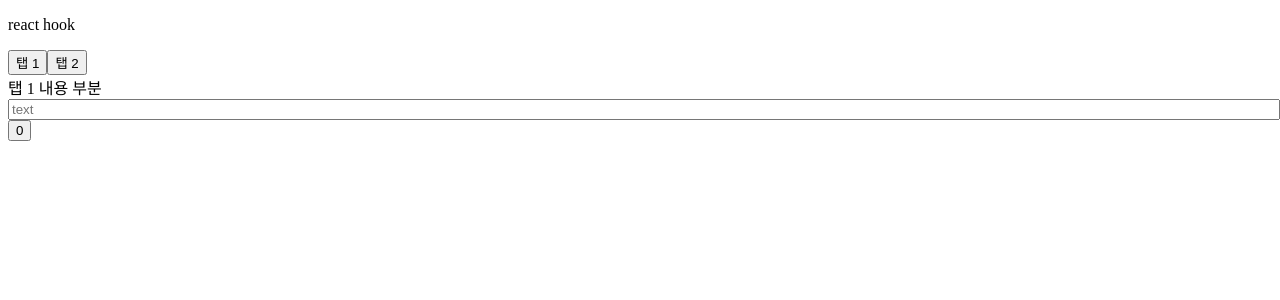
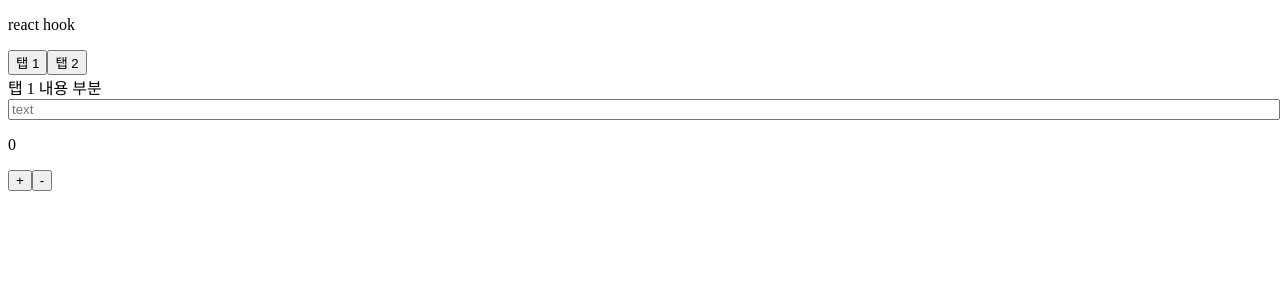
Before and after one commit to idsiemu/react-hooks, a React (Create React App) app: page / in a window 1280 px wide. Shown: the top 300 px of the page. Built offline with nearby package versions, Linux system fonts and the light colour scheme; the HTML template or start-up script is replaced by a standard one.

Commit message:
useEffect commit

```diff
--- a/package.json
+++ b/package.json
@@ -8,7 +8,7 @@
     "@testing-library/user-event": "^7.1.2",
     "react": "^16.13.1",
     "react-dom": "^16.13.1",
-    "react-scripts": "3.4.1",
+    "react-scripts": "^3.4.1",
     "styled-components": "^5.1.0"
   },
   "scripts": {
--- a/src/App.js
+++ b/src/App.js
@@ -1,6 +1,7 @@
 import React, { useEffect, useState } from 'react';
 import useInput from './useInput';
 import useTabs from './useTabs';
+import useTitle from './useTitle';
 import styled from 'styled-components'
 
 const content = [
@@ -17,24 +18,31 @@ const content = [
 const Input = styled.input`
   width:100%
 `;
-const Number = (init, division) => {
+const Number = (init) => {
   const [number, setNumber] = useState(init);
-  if(division === 1){
+  const plus = () => {
     setNumber(number + 1);
-  }else if(division === 0){
+  }
+  const minus = () => {
     setNumber(number - 1);
   }
-  return number;
+  return {
+    number,
+    plus,
+    minus
+  };
 }
+
+
 
 const App = () => {
   const sayHello = () => console.log("123123");
-  useEffect(() => {
-    sayHello();
-  })
-  const num = Number(0);
+  const {number, plus, minus} = Number(0);
+  useEffect(sayHello);
   const name = useInput("")
   const tab = useTabs(0, content);
+  const titleUpdater = useTitle("Loading...");
+  setTimeout(() => titleUpdater("HolyFuck"),1000);
   return (
     <div>
       <p>
@@ -48,8 +56,9 @@ const App = () => {
       </div>
 
       <Input placeholder="text" {...name}/>
-
-      <button onClick={() => Number(num, 1)}>{num}</button>
+      <p>{number}</p>
+      <button onClick={plus}>+</button>
+      <button onClick={minus}>-</button>
     </div>
   );
 }
--- /dev/null
+++ b/src/useTitle.js
@@ -0,0 +1,12 @@
+import { useEffect, useState } from 'react';
+
+const useTitle = (initialTitle) => {
+    const [title, setTitle] = useState(initialTitle);
+    const updateTitle = () => {
+      document.querySelector("title").innerHTML = title;
+    }
+    useEffect(updateTitle, [title]);
+    return setTitle;
+}
+
+export default useTitle;
```
